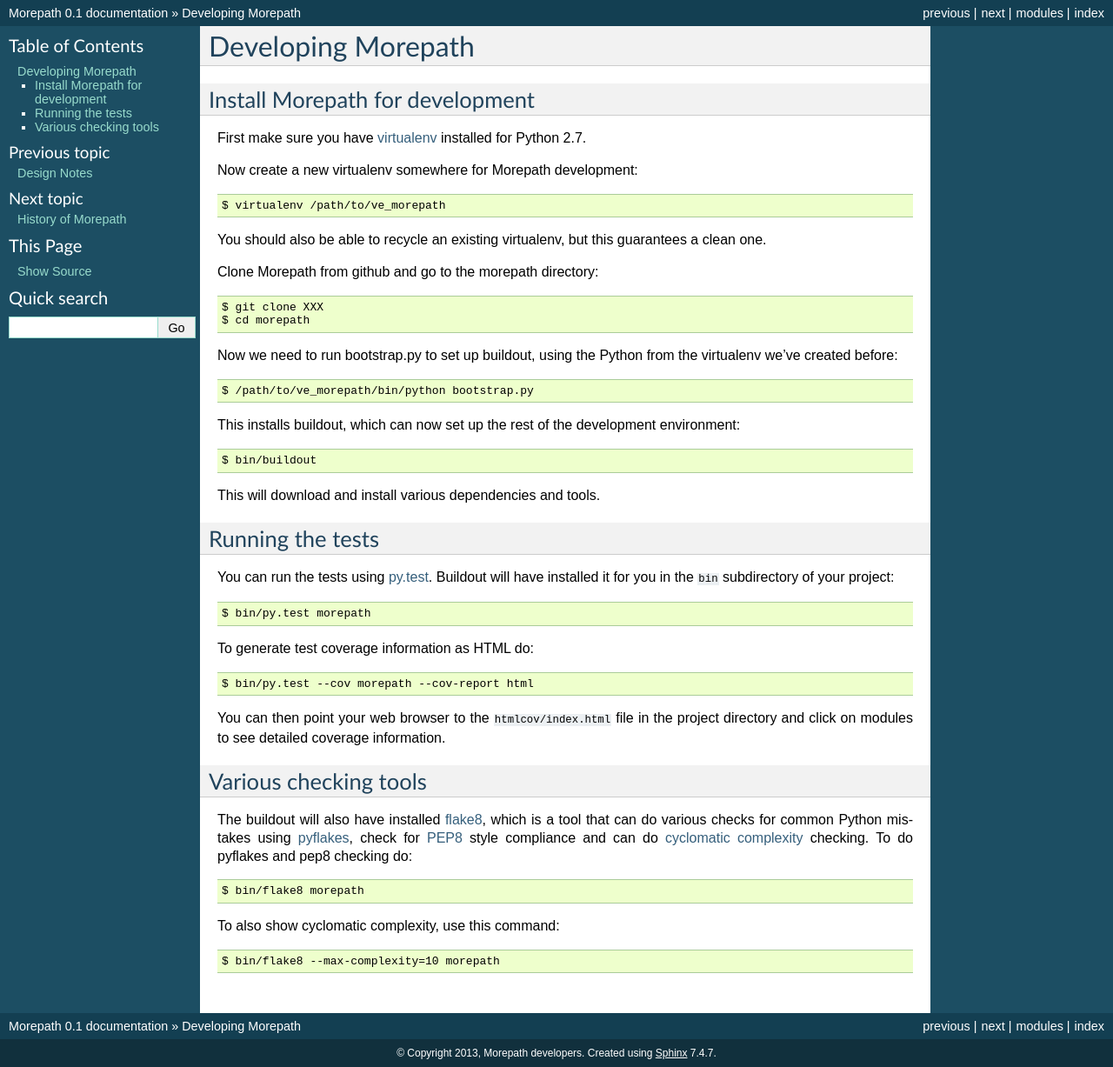
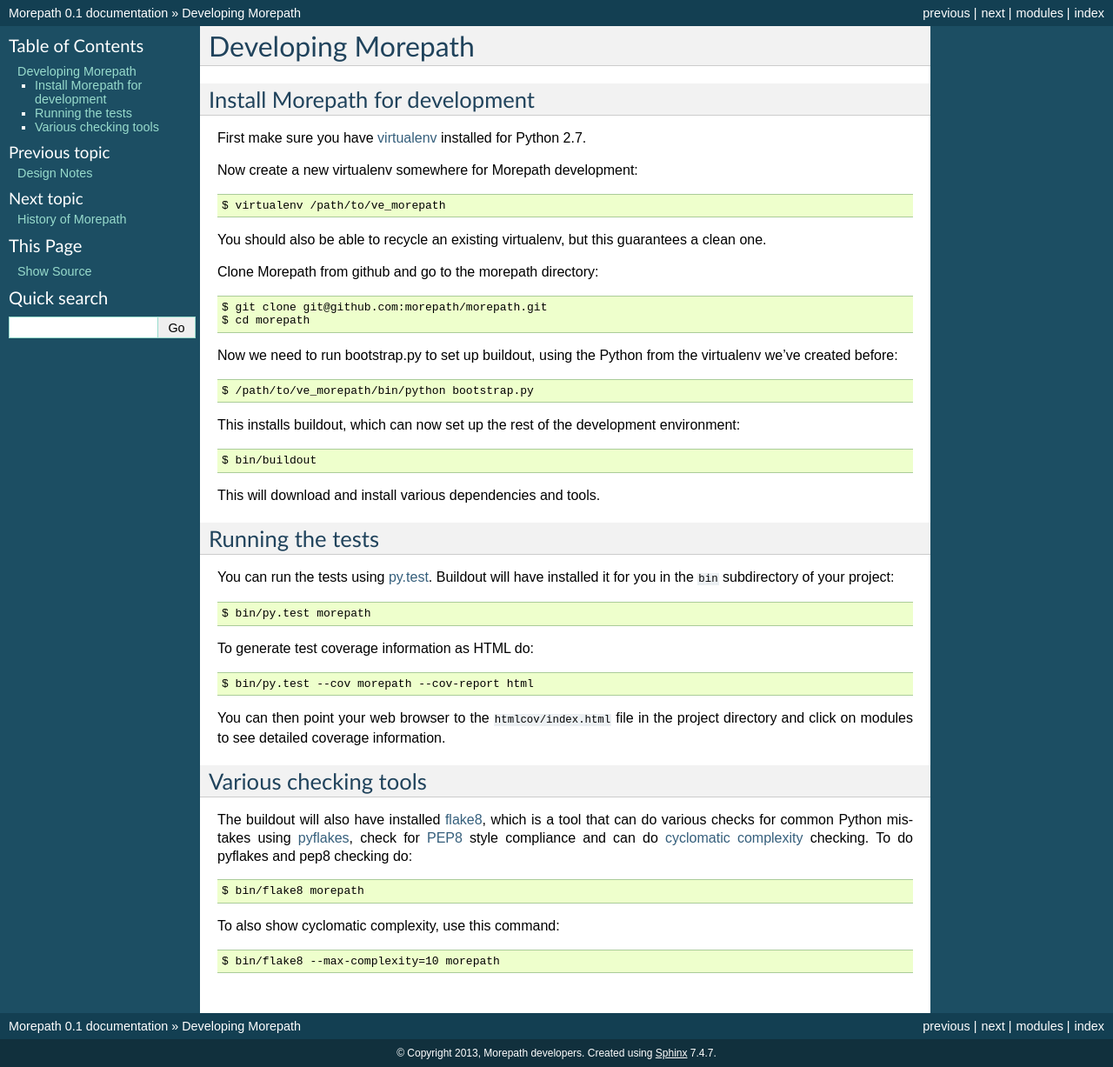
Before and after one commit to morepath/morepath, a Sphinx documentation site: the page built from doc/developing.rst, in a window 1280 px wide. Shown: the whole page at 87% size. Built offline with Sphinx 7.4.7, drawn with Linux system fonts in a browser that asks for light colours.

Commit message:
Proper clone command.

```diff
--- a/doc/developing.rst
+++ b/doc/developing.rst
@@ -17,7 +17,7 @@
 
 Clone Morepath from github and go to the morepath directory::
 
-  $ git clone XXX
+  $ git clone git@github.com:morepath/morepath.git
   $ cd morepath
 
 Now we need to run bootstrap.py to set up buildout, using the Python from the
```
